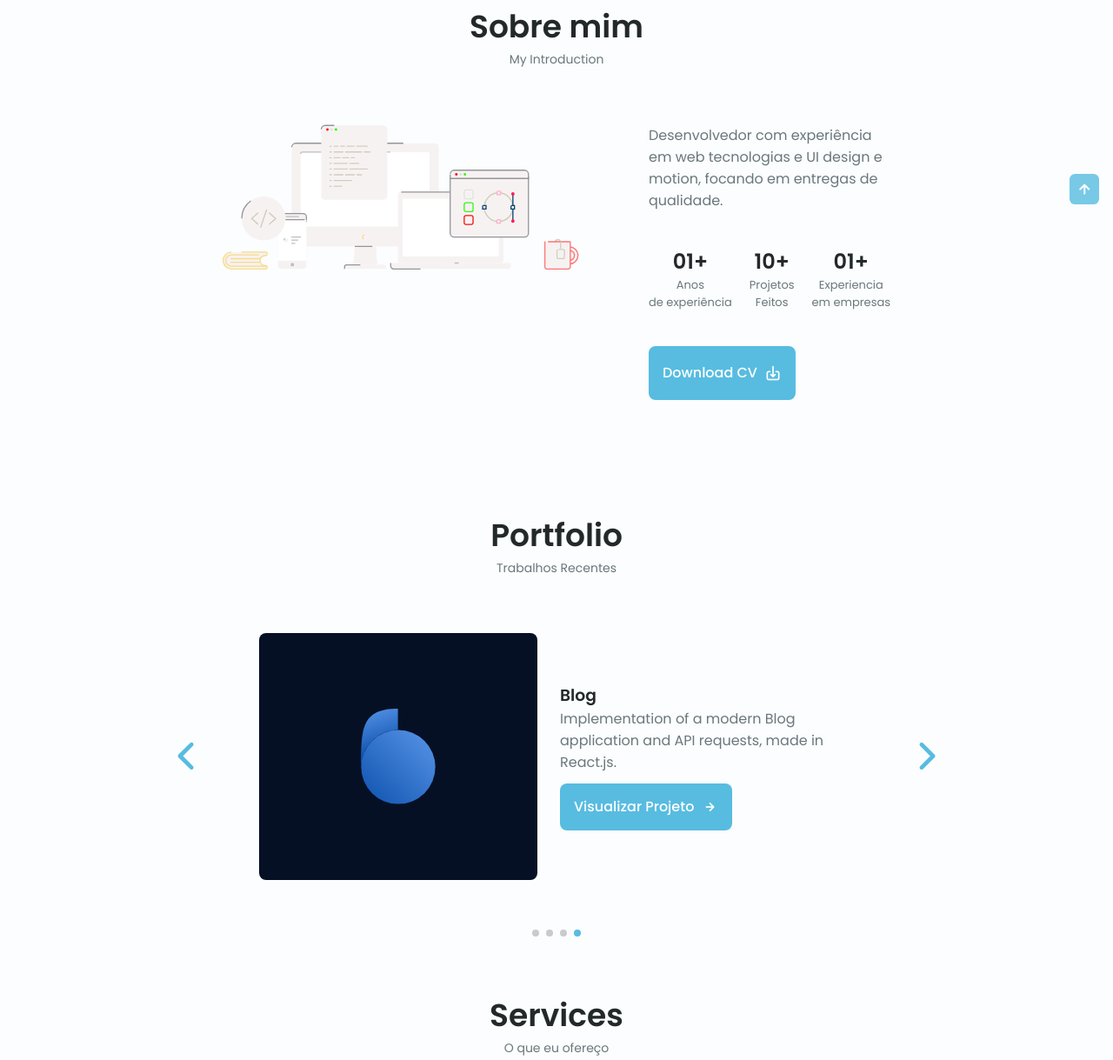
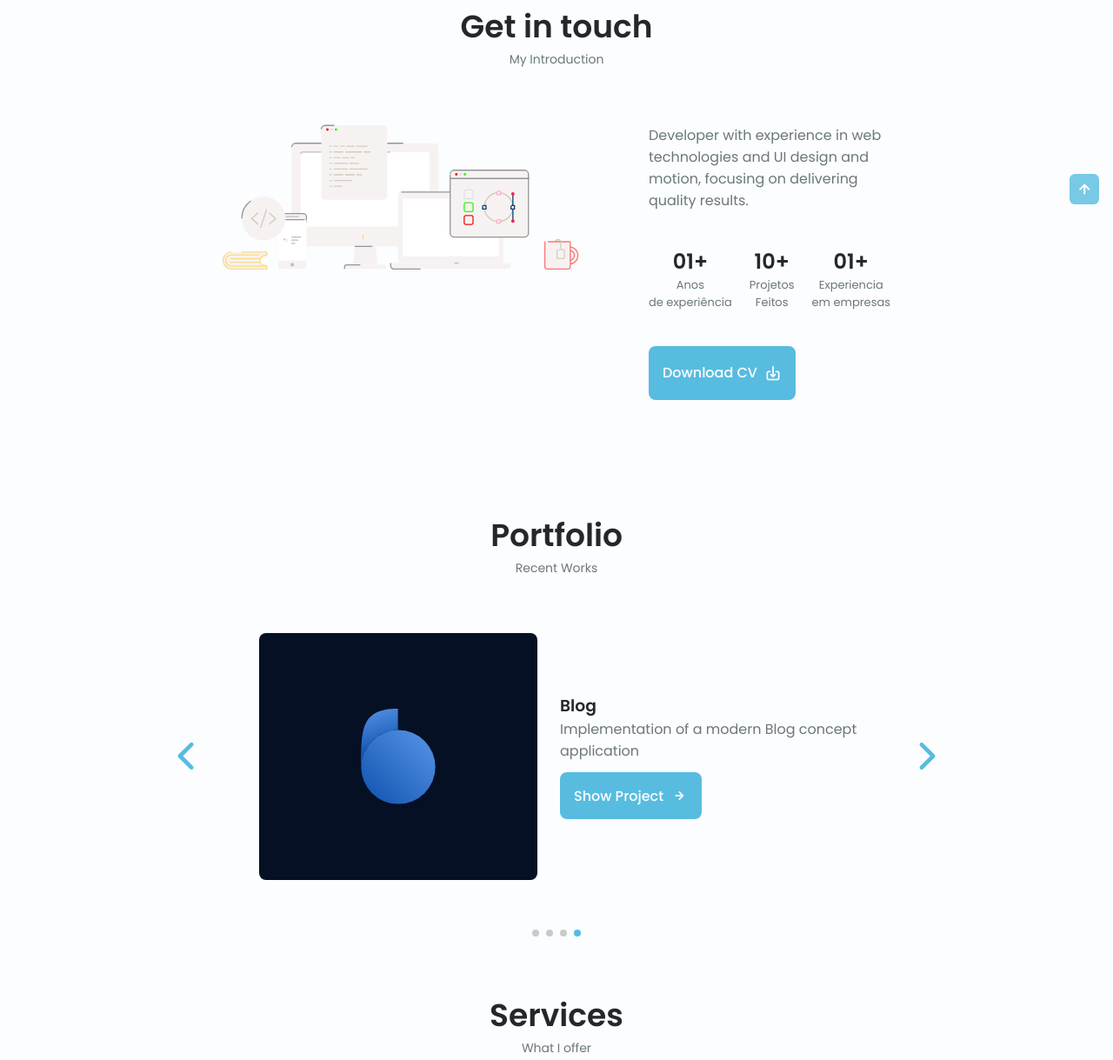
Before and after one commit to Joot4/portifolio, a plain HTML site: page index.html in a window 1280 px wide. Shown: the part 725-1944 px from the top of the page at 87% size. Drawn offline with nearby package versions, Linux system fonts and the light colour scheme.

Commit message:
some english

```diff
--- a/index.html
+++ b/index.html
@@ -742,8 +742,7 @@
               <h1 class="home__title">Hi, I'm Junior</h1>
               <h3 class="home__subtitle">Frontend Developer</h3>
               <p class="home__description">
-                Desenvolvedor Front-end especializado em criar experiências web
-                excepcionais!
+                Front-end developer specialized in creating exceptional web experiences!
               </p>
               <a href="#contact" class="button ">
               Entre em contato <i class="uil uil-message button_icon"></i>
@@ -762,15 +761,14 @@
 
       <!--==================== ABOUT ====================-->
       <section class="about section" id="about">
-        <h2 class="section__title">Sobre mim</h2>
+        <h2 class="section__title">Get in touch</h2>
         <span class="section__subtitle">My Introduction</span>
 
         <div class="about__container container grid">
           <img src="assets/img/teste.svg" onload="SVGInject(this)"  class="about__img" alt="" />
           <div class="about__data">
             <p class="about__description">
-              Desenvolvedor com experiência em web tecnologias e UI design e
-              motion, focando em entregas de qualidade.
+              Developer with experience in web technologies and UI design and motion, focusing on delivering quality results.
             </p>
 
             <div class="about__info">
@@ -809,7 +807,7 @@
       <!--==================== PORTFOLIO ====================-->
       <section class="portfolio section" id="portifolio">
         <h2 class="section__title">Portfolio</h2>
-        <span class="section__subtitle">Trabalhos Recentes</span>
+        <span class="section__subtitle">Recent Works</span>
         <div class="portifolio__container container swiper-container">
           <div class="swiper-wrapper">
 
@@ -821,7 +819,7 @@
               <h3 class="portfolio__title">Spider-Man</h3>
               <p class="portifolio__description"> Implementation of a PS4 Spider-man UI Concept.</p>
               <a href="https://spiderman-miles-morales-ps5.netlify.app/" target="_blank" class="button button--flex button--small portifolio__button">
-                Visualizar Projeto
+                Show Project
                 <i class="uil uil-arrow-right button__icon"></i>
               </a>
             </div>
@@ -833,7 +831,7 @@
               <h3 class="portfolio__title">Pókemon Pokedex</h3>
               <p class="portifolio__description"> Search for Pokémon by name or using Pokédex number.</p>
               <a href="" target="_blank" class="button button--flex button--small portifolio__button">
-                Visualizar Projeto
+                Show Project
                 <i class="uil uil-arrow-right button__icon"></i>
               </a>
             </div>
@@ -845,7 +843,7 @@
               <h3 class="portfolio__title">Nubank</h3>
               <p class="portifolio__description"> Implementation of an alternative version of Nubank.</p>
               <a href="https://nusite.netlify.app/" target="_blank" class="button button--flex button--small portifolio__button">
-                Visualizar Projeto
+                Show Project
                 <i class="uil uil-arrow-right button__icon"></i>
               </a>
             </div>
@@ -855,9 +853,9 @@
             <img src="assets/img/blog.svg" alt="" class="portifolio__img">
             <div class="portfolio__data">
               <h3 class="portfolio__title">Blog</h3>
-              <p class="portifolio__description"> Implementation of a modern Blog application and API requests, made in React.js.</p>
+              <p class="portifolio__description"> Implementation of a modern Blog concept application</p>
               <a href="https://blognewconcept.netlify.app/" target="_blank" class="button button--flex button--small portifolio__button">
-                Visualizar Projeto
+                Show Project
                 <i class="uil uil-arrow-right button__icon"></i>
               </a>
             </div>
@@ -878,7 +876,7 @@
         <!--==================== SERVICES ====================-->
         <section class="services section" id="services">
           <h2 class="section__title">Services</h2>
-          <span class="section__subtitle">O que eu ofereço</span>
+          <span class="section__subtitle">What I offer</span>
 
           <div class="services__container container grid">
             <!--==================== SERVICES 1 ====================-->
@@ -1126,7 +1124,7 @@
       <!--==================== QUALIFICATION ====================-->
       <section class="qualification section">
         <h2 class="section__title">Qualification</h2>
-        <span class="section__subtitle">Minha trajetória</span>
+        <span class="section__subtitle">My journey</span>
 
         <div class="qualification__container container">
           <div class="qualification__tabs">
@@ -1305,7 +1303,7 @@
       <!--==================== CONTACT ME ====================-->
       <section class="contact section" id="contact">
         <h2 class="section__title">Contact Me</h2>
-        <span class="section__subtitle">Entre em contato</span>
+        <span class="section__subtitle">Get in touch</span>
 
         <div class="contact__container container grid grid_flex">
           <div class="contact__content_display">
@@ -1333,7 +1331,7 @@
               <i class="uil uil-map-marker contact__icon"></i>
 
               <div>
-                <h3 class="contact__title">Localização</h3>
+                <h3 class="contact__title">Location</h3>
                 <span class="contact__subtitle">São Luis/MA - Brasil</span>
               </div>
             </div>
```
